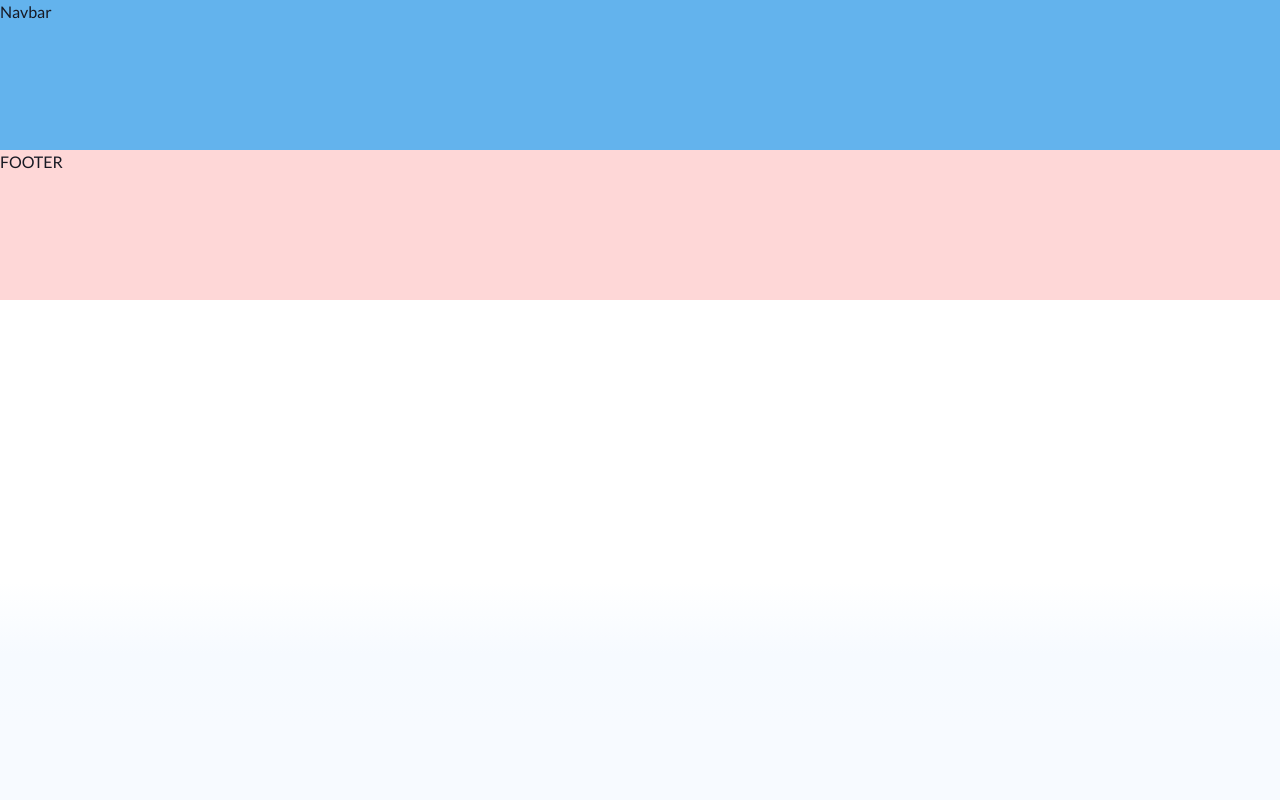
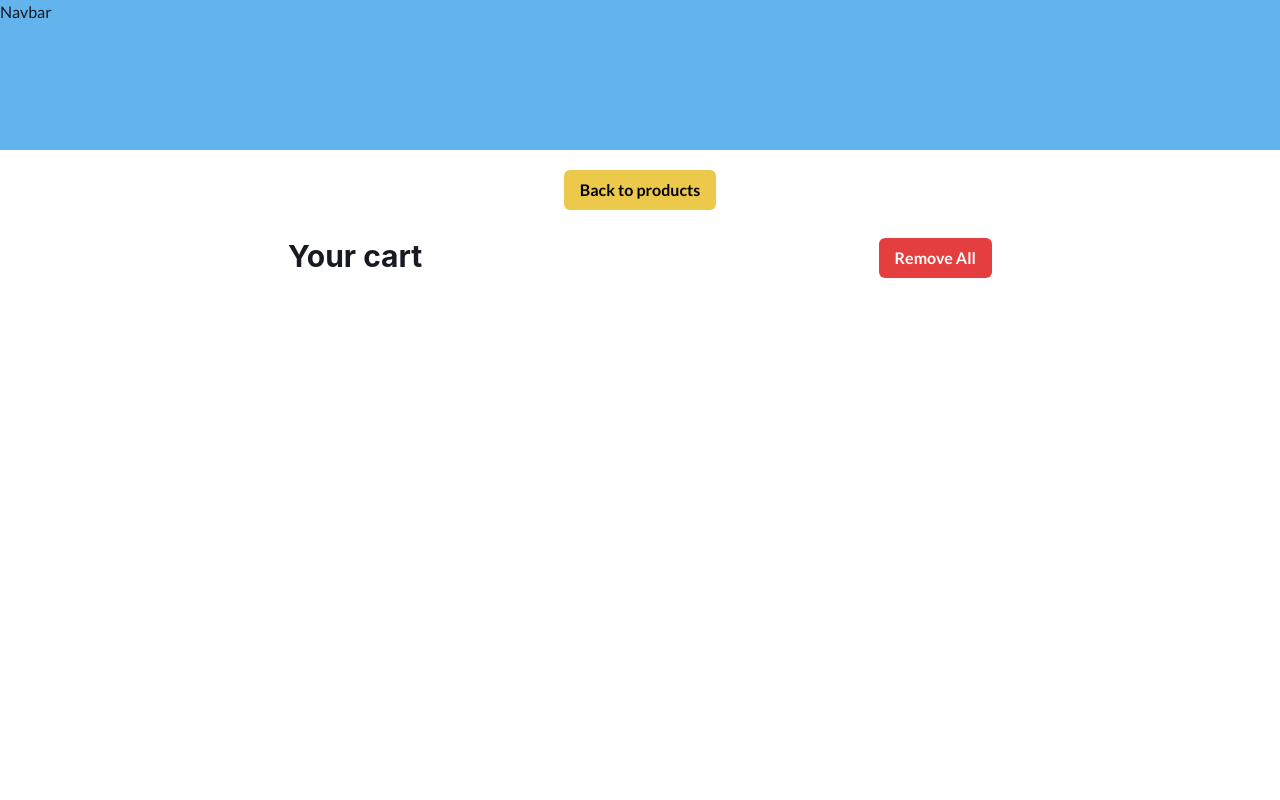
Before and after one commit to fyunes/skillfactory-fourth-project, a React (Create React App) app: page /cart in a window 1280 px wide. Before the commit this address had no page. Shown: the top 800 px of the page. Built offline with nearby package versions, Linux system fonts and the light colour scheme.

Commit message:
:sparkles: Add Cart. Create CartProvider.

```diff
--- a/src/App.js
+++ b/src/App.js
@@ -1,4 +1,5 @@
 import NavBar from "./components/NavBar";
+import React from "react";
 import Footer from "./components/Footer";
 import { Box } from "@chakra-ui/react";
 import { Grid, GridItem } from "@chakra-ui/react";
@@ -6,16 +7,17 @@ import Home from "./pages/Home";
 import { Routes, Route } from "react-router-dom";
 import Products from "./pages/Products";
 import ProductDetail from "./pages/ProductDetail";
+import Cart from "./pages/Cart";
 
 const App = () => {
   return (
     <Box
       className="App"
+      maxW="100vw"
       minH="100vh"
       bg="linear-gradient(to top, #f7faff, #f7faff, #f6faff, #ffffff, #ffffff, #ffffff, #ffffff, #ffffff, #ffffff, #ffffff, #ffffff, #ffffff)"
-      maxW="100vw"
       fontFamily={`'Lato', 'sans-serif'`}
-      color='gray.900'
+      color="gray.900"
     >
       <Grid
         templateAreas={`'navbar'
@@ -36,6 +38,7 @@ const App = () => {
             <Route path="/products" element={<Products title="Products" />} />
             <Route path="/products/:id" element={<ProductDetail />} />
             <Route path="/" element={<Home title="Shop" />} />
+            <Route path="/cart" element={<Cart title="Cart" />} />
           </Routes>
         </GridItem>
         <GridItem bg="red.100" area={"footer"}>
--- a/src/components/ItemDetail.js
+++ b/src/components/ItemDetail.js
@@ -10,45 +10,45 @@ import {
   NumberInputStepper,
   NumberDecrementStepper,
   NumberIncrementStepper,
-  Divider,
-  Stack
+  Stack,
 } from "@chakra-ui/react";
-
 import { doc, getDoc } from "firebase/firestore";
-import { useEffect, useState } from "react";
+import { useEffect, useState, useContext } from "react";
 import { db } from "../firebase/firebase";
+import { useNavigate } from "react-router-dom";
+import { CartContext } from "../context/CartProvider";
 
 const ItemDetail = ({ id }) => {
+  const cartContext = useContext(CartContext);
+  const { addToCart } = cartContext;
   const [product, setProduct] = useState({});
+  const navigate = useNavigate();
+  const [count, setCount] = useState(1);
+
   const getProduct = async (id) => {
     const productRef = doc(db, "products", id);
     const productSnap = await getDoc(productRef);
-    console.log(productSnap.data(), "hola");
     return productSnap.data();
   };
 
   useEffect(() => {
-    getProduct(id).then((data) => setProduct(data));
+    getProduct(id).then((data) => setProduct({...data, id: id}));
   }, [id]);
 
+
   return product ? (
-    <Stack
-      direction="row"
-      width="60%"
-      py={5}
-      borderRadius={4}
-      h="55vh"
-    >
-      <Box
-        display="flex"
-        justifyContent="center"
-        width="60%"
-      >
-        <Box w="50%" h="100%" borderRadius={5} >
-          <Image objectFit="cover" borderRadius={5}  boxSize="100%" src={product.image} />
+    <Stack direction="row" width="60%" py={5} borderRadius={4} h="55vh">
+      <Box display="flex" justifyContent="center" width="60%">
+        <Box w="50%" h="100%" borderRadius={5}>
+          <Image
+            objectFit="cover"
+            borderRadius={5}
+            boxSize="100%"
+            src={product.image}
+          />
         </Box>
       </Box>
-      <Box width="30%" borderWidth={2} borderRadius={5} >
+      <Box width="30%" borderWidth={2} borderRadius={5}>
         <Box display="flex" flexDirection="column" p={3} gap={3}>
           <Heading as="h2" size="md">
             {product.title}
@@ -62,7 +62,10 @@ const ItemDetail = ({ id }) => {
           >
             FREE SHIPPING
           </Tag>
-          <Text> <b>Color: </b> {product.color}</Text>
+          <Text>
+            {" "}
+            <b>Color: </b> {product.color}
+          </Text>
           <Text fontSize="3xl" fontWeight="700">
             ${product.price}
           </Text>
@@ -75,7 +78,15 @@ const ItemDetail = ({ id }) => {
         </Box>
         <Box mt={7}>
           <Box display="flex" gap={3} px={3}>
-        <NumberInput mb={3} size="sm" maxW={20} defaultValue={1} min={1} max={product.stock}>
+            <NumberInput
+              mb={3}
+              size="sm"
+              maxW={20}
+              defaultValue={1}
+              min={1}
+              max={product.stock}
+              onChange={(e) => setCount(e)}
+            >
               <NumberInputField />
               <NumberInputStepper>
                 <NumberIncrementStepper />
@@ -86,13 +97,21 @@ const ItemDetail = ({ id }) => {
           </Box>
           <Box display="flex" gap={3} px={3}>
             <Button colorScheme="green">Buy Now</Button>
-          <Button colorScheme="yellow">Add To Cart</Button>
+            <Button
+              onClick={() => {
+                addToCart(product, count);
+                navigate("/cart");
+              }}
+              colorScheme="yellow"
+            >
+              Add To Cart
+            </Button>
           </Box>
         </Box>
       </Box>
     </Stack>
   ) : (
-    "Not Found"
+    "Loading"
   );
 };
 
--- a/src/components/ItemDetailContainer.js
+++ b/src/components/ItemDetailContainer.js
@@ -4,9 +4,7 @@ import ItemDetail from "./ItemDetail";
 const ItemDetailContainer = ({id}) => {
   return (
     <Box w="100%" display="flex" flexDirection="column" justifyContent="center" alignItems="center">
-
       <ItemDetail id={id}/>
-
     </Box>
   );
 };
--- /dev/null
+++ b/src/context/CartProvider.js
@@ -0,0 +1,50 @@
+import { useState, createContext } from "react";
+
+export const CartContext = createContext();
+
+const CartProvider = ({ children }) => {
+  const [cart, setCart] = useState([]);
+
+  const addToCart = (item, count) => {
+    if (cart.some((element) => element.id === item.id)) {
+      const indexProduct = cart.findIndex((element) => element.id === item.id);
+      let product = cart[indexProduct];
+      product = { ...product, count: +product.count + count };
+      const newCart = [...cart];
+      newCart.splice(indexProduct, 1, product);
+      setCart(newCart);
+    } else {
+      let product = { ...item, count };
+      setCart([...cart, product]);
+    }
+  };
+
+  const updateCart = (id, newCount) => {
+    if (cart.some((element) => element.id === id)) {
+      const indexProduct = cart.findIndex((element) => element.id === id);
+      let product = cart[indexProduct];
+      product = { ...product, count: newCount };
+      const newCart = [...cart];
+      newCart.splice(indexProduct, 1, product);
+      setCart(newCart);
+    }
+  };
+
+  const removeById = (id) => {
+    if (cart.some((element) => element.id === id)) {
+     const newCart = cart.filter((product) => product.id !== id);
+     setCart(newCart);
+    }
+  };
+
+  const removeAll = () => {
+    setCart([]);
+  };
+  return (
+    <CartContext.Provider value={{ cart, addToCart, updateCart, removeById, removeAll }}>
+      {children}
+    </CartContext.Provider>
+  );
+};
+
+export default CartProvider;
--- a/src/context/productsProvider.js
+++ /dev/null
@@ -1,3 +0,0 @@
-import { useState } from 'react';
-
-const productContext = React.createContext();
--- a/src/index.js
+++ b/src/index.js
@@ -5,12 +5,15 @@ import { ChakraProvider } from "@chakra-ui/react";
 import theme from "./theme";
 import "./styles/style.css";
 import App from "./App";
+import CartProvider from "./context/CartProvider";
 
 const root = ReactDOM.createRoot(document.getElementById("root"));
 root.render(
   <BrowserRouter>
     <ChakraProvider theme={theme}>
-      <App />
+      <CartProvider>
+        <App />
+      </CartProvider>
     </ChakraProvider>
   </BrowserRouter>
 );
--- /dev/null
+++ b/src/pages/Cart/index.js
@@ -0,0 +1,124 @@
+import {
+  Box,
+  Button,
+  Heading,
+  Image,
+  Text,
+  NumberDecrementStepper,
+  NumberIncrementStepper,
+  NumberInput,
+  NumberInputField,
+  NumberInputStepper,
+} from "@chakra-ui/react";
+import { CartContext } from "../../context/CartProvider";
+import { useContext } from "react";
+import { useNavigate } from "react-router-dom";
+
+const Cart = () => {
+  const cartContext = useContext(CartContext);
+  const navigate = useNavigate();
+  const { cart, updateCart, removeById, removeAll } = cartContext;
+
+  return (
+    <Box
+      w="100%"
+      h="100vh"
+      display="flex"
+      p={5}
+      gap={2}
+      alignItems="center"
+      flexDirection="column"
+      borderRadius={5}
+    >
+      <Button colorScheme="yellow" onClick={() => navigate("/products")}>
+        Back to products
+      </Button>
+      <Box
+        w="70%"
+        display="flex"
+        alignItems="center"
+        flexDirection="column"
+        p={5}
+        gap={5}
+        borderRadius={5}
+      >
+        <Box w="85%" display="flex" justifyContent="space-between">
+          <Heading size="lg" as="h2">
+            Your cart
+          </Heading>
+          <Button
+            colorScheme="red"
+            onClick={() => {
+              return window.confirm("Are you sure?") ? removeAll() : null;
+            }}
+          >
+            Remove All
+          </Button>
+        </Box>
+        {cart.map((product) => {
+          return (
+            <Box
+              display="flex"
+              justifyContent="space-between"
+              alignItems="center"
+              borderWidth={1}
+              px={5}
+              py={2}
+              gap={3}
+              borderColor="gray.300"
+              w="90%"
+              h="200px"
+              key={product.id}
+            >
+              <Box
+                w="20%"
+                h="95%"
+                alignSelf="center"
+                borderWidth={1}
+                borderColor="gray.100"
+                borderRadius={10}
+              >
+                <Image
+                  boxSize="100%"
+                  objectFit="contain"
+                  borderRadius={10}
+                  src={product.image}
+                />
+              </Box>
+              <Box>
+                <Text fontWeight="700">{product.title}</Text>
+                <Text>Product ID: {product.id}</Text>
+              </Box>
+              <Text>{product.color}</Text>
+              <NumberInput
+                mb={3}
+                size="sm"
+                alignSelf="center"
+                maxW={20}
+                defaultValue={product.count}
+                min={1}
+                max={product.stock}
+                onChange={(e) => updateCart(product.id, e)}
+              >
+                <NumberInputField />
+                <NumberInputStepper>
+                  <NumberIncrementStepper />
+                  <NumberDecrementStepper />
+                </NumberInputStepper>
+              </NumberInput>
+              <Button
+                onClick={() => removeById(product.id)}
+                colorScheme="orange"
+                alignSelf="center"
+              >
+                Remove this item
+              </Button>
+            </Box>
+          );
+        })}
+      </Box>
+    </Box>
+  );
+};
+
+export default Cart;
--- a/src/pages/ProductDetail/index.js
+++ b/src/pages/ProductDetail/index.js
@@ -6,7 +6,6 @@ const ProductDetail = () => {
 
   return (
     <>
-      <h1>{id}</h1>
       <ItemDetailContainer id={id} />
     </>
   );
```
Also changed, not shown: src/components/Cart.js (deleted, +0 -11 lines), src/components/CartWidget.js (line endings or trailing spaces). Lines whose indentation alone changed are shown as unchanged.
